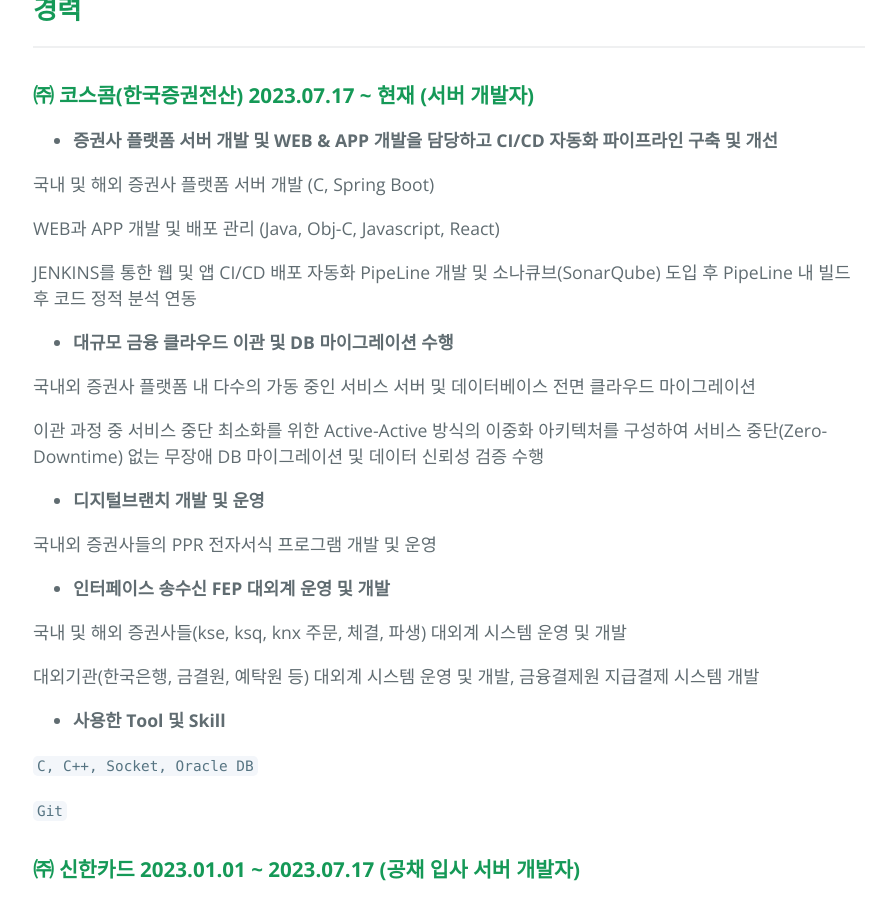
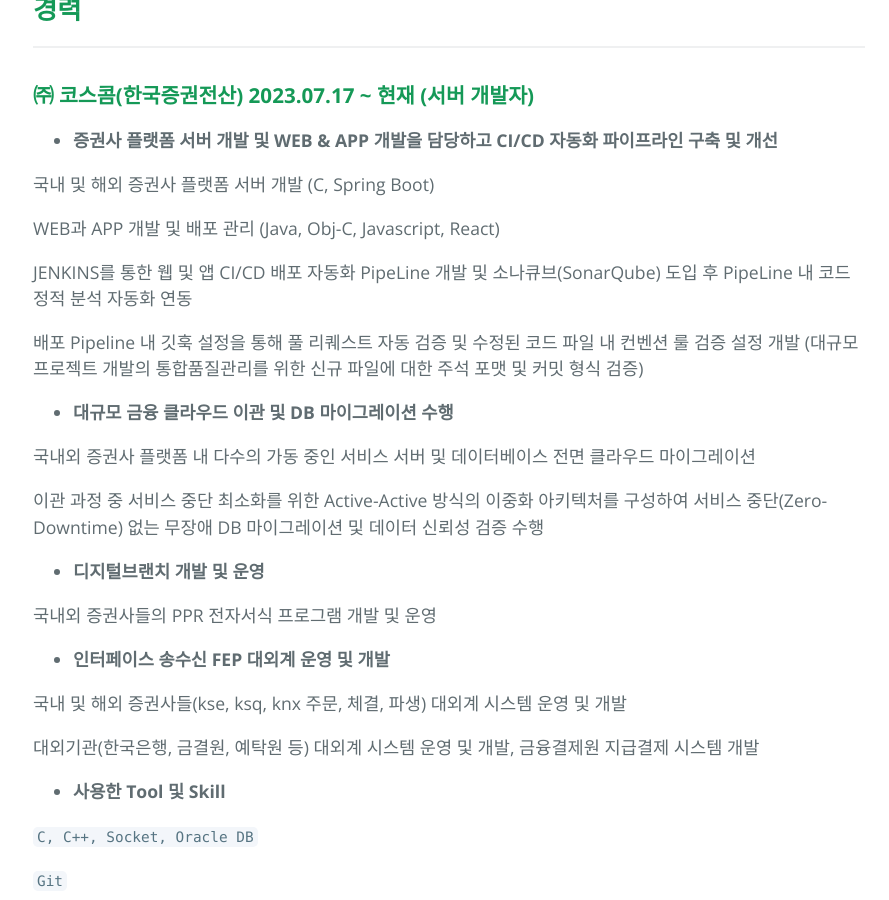
Before and after one commit to 2haein/theofto, a Jekyll site: the page built from index.md, in a window 1280 px wide and 900 px high, scrolled down 2505 px. Shown: the whole window, without its empty margins (191-1080 px from the left). Built offline with Jekyll 4.4.1, drawn with Linux system fonts in a browser that asks for light colours; our own code applies the rules of GitHub Pages for plain Markdown files.

Commit message:
index update 260913

```diff
--- a/index.md
+++ b/index.md
@@ -82,7 +82,11 @@
 
 WEB과 APP 개발 및 배포 관리 (Java, Obj-C, Javascript, React)
 
-JENKINS를 통한 웹 및 앱 CI/CD 배포 자동화 PipeLine 개발 및 소나큐브(SonarQube) 도입 후 PipeLine 내 빌드 후 코드 정적 분석 연동
+JENKINS를 통한 웹 및 앱 CI/CD 배포 자동화 PipeLine 개발 및 소나큐브(SonarQube) 도입 후 PipeLine 내 코드 정적 분석 자동화 연동
+
+배포 Pipeline 내 깃훅 설정을 통해 풀 리퀘스트 자동 검증 및 수정된 코드 파일 내 컨벤션 룰 검증 설정 개발
+(대규모 프로젝트 개발의 통합품질관리를 위한 신규 파일에 대한 주석 포맷 및 커밋 형식 검증)
+
 
 - **대규모 금융 클라우드 이관 및 DB 마이그레이션 수행**
 
```
